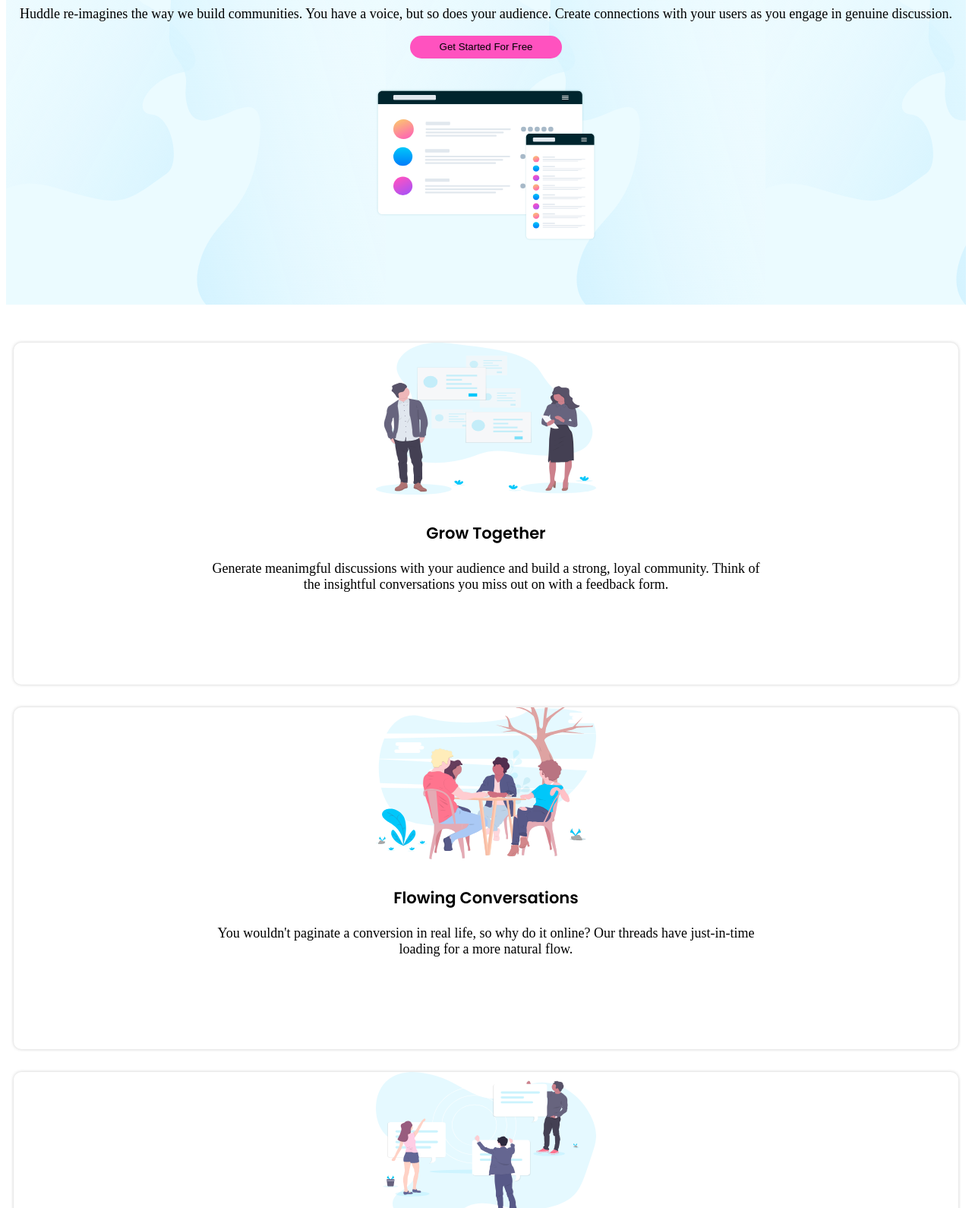
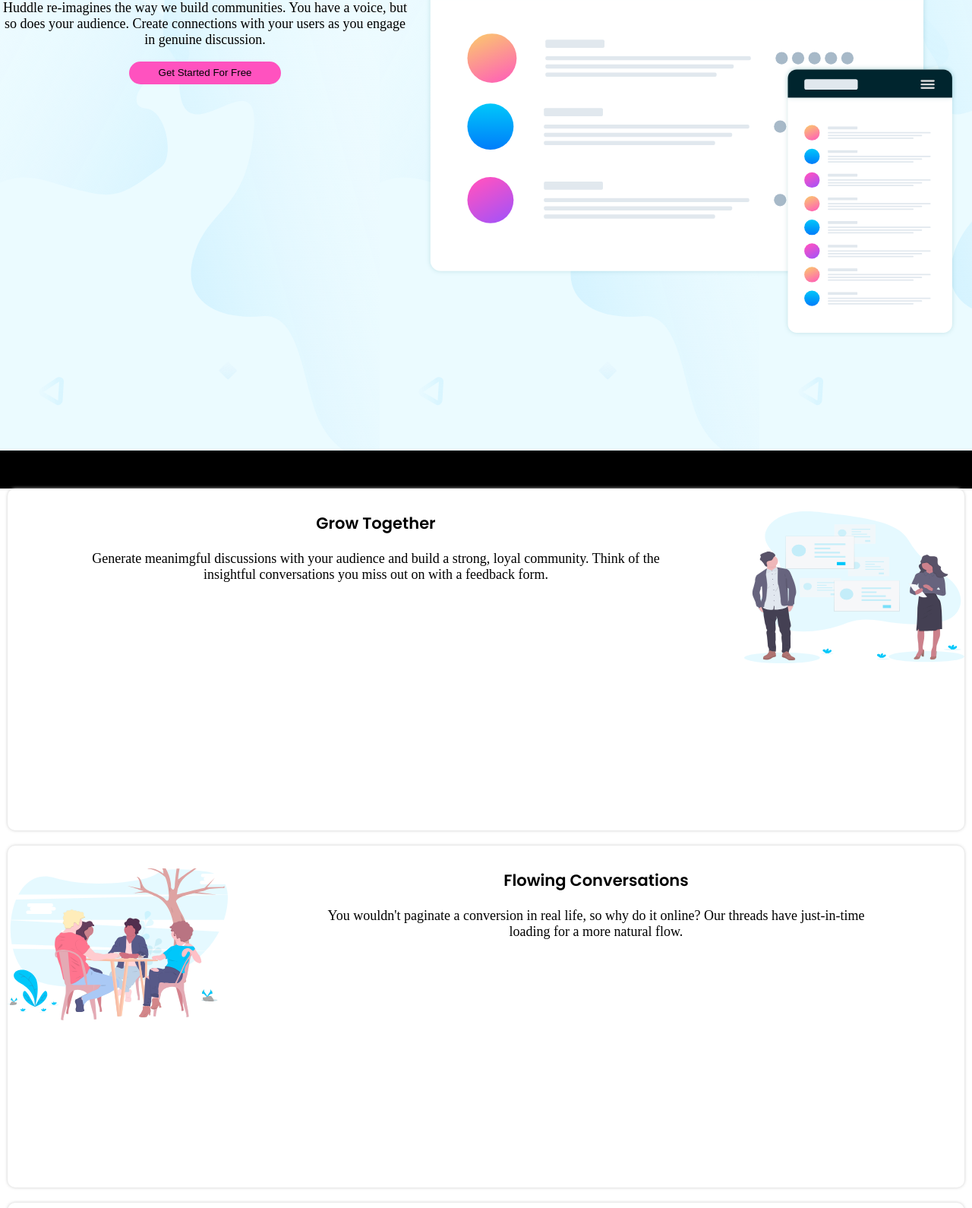
Before and after one commit to ck-alt/2.Responsivess-and-Media-Queries-Task, a plain HTML site: page index.html in a window 1280 px wide. Shown: the part 107-1697 px from the top of the page at 76% size. Drawn offline with Linux system fonts and the light colour scheme.

Commit message:
initial commit

```diff
--- a/index.css
+++ b/index.css
@@ -3,13 +3,14 @@
 }
 
 body {
+    margin: 0px;
     padding: 0px;
     font-size: 18px;
 }
 
 header {
     background-color: hsl(193, 100%, 96%);
-    margin: 0px;
+    margin: 0px 0px 0px 0px;
     background-image: url("images/bg-hero-mobile.svg");
     background-size: 500px;
     height: 500px;
@@ -61,6 +62,8 @@
     width: 100%;
     position: relative;
     z-index: 0px;
+    background-color: white;
+    margin: 0px 0px;
 }
 
 .center2:first-child {
@@ -127,6 +130,7 @@
     padding-top: 100px;
     padding-left: 20px;
     background-color: hsl(192, 100%, 9%);
+    margin-bottom: 0px;
 }
 
 .float {
@@ -176,3 +180,40 @@
 p>small {
     color: white;
 }
+
+@media (min-width:760px) {
+    body {
+        padding: 0px;
+        background-color: black;
+    }
+    header {
+        height: 700px;
+        margin: 0px;
+    }
+    .center {
+        display: flex;
+        flex-direction: row;
+    }
+    #chat>img {
+        width: 700px;
+        height: 500px;
+        margin-left: 20px;
+        margin-right: 20px;
+    }
+    .center2 {
+        display: flex;
+        flex-direction: row-reverse;
+    }
+    .center2:nth-child(2) {
+        flex-direction: row;
+    }
+    #foot {
+        display: flex;
+        flex-direction: row;
+        justify-content: space-between;
+    }
+    #float2>p {
+        border: 1px solid red;
+        width: 200px;
+    }
+}
--- a/index.html
+++ b/index.html
@@ -69,10 +69,10 @@
         </div>
     </main>
     <footer>
-        <div>
+        <div id="foot">
             <div>
                 <img src="images/logo2.svg" alt="" width="145" height="25">
-                <div class="float">
+                <div class="float" id="float2">
                     <img src="images/icon-location.svg" alt="" width="25" height="25">
                     <p>
                         Lorem ipsum dolor sit amet consectetur adipisicing elit. Sequi recusandae, omnis consequatur in molestiae ab impedit dolorem praesentium eveniet?
@@ -96,7 +96,6 @@
                 <a href="">Contact Us</a>
             </div>
 
-        </div>
             <div id="down">
                 <div>
                     <i class="fa fa-facebook"></i>
@@ -107,6 +106,7 @@
                     <p><small>&#169 Copyright 2018 Huddle. All rights reserved.</small></p>
                 </div>
             </div>
+        </div>
     </footer>
 </body>
 
```
Lines whose indentation alone changed are shown as unchanged.
